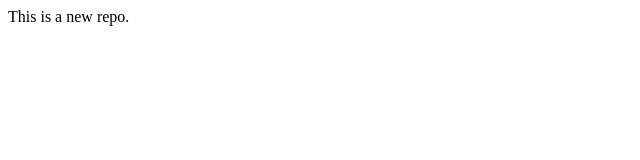
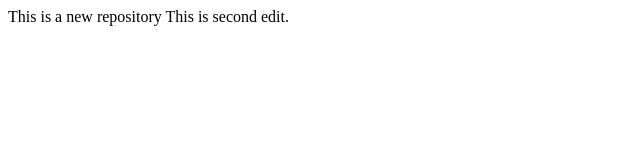
Before and after one commit to Nida-Haider/LocalRepo, a plain HTML site: page index.html in a window 1280 px wide. Shown: the whole page, without its empty margins (0-640 px from the left). Drawn offline with Linux system fonts and the light colour scheme.

Commit message:
Seccond edit in index.html

```diff
--- a/index.html
+++ b/index.html
@@ -1 +1,3 @@
-<p>This is a new repo.</p>
+<p>This is a new repository
+    This is second edit.
+</p>
```
